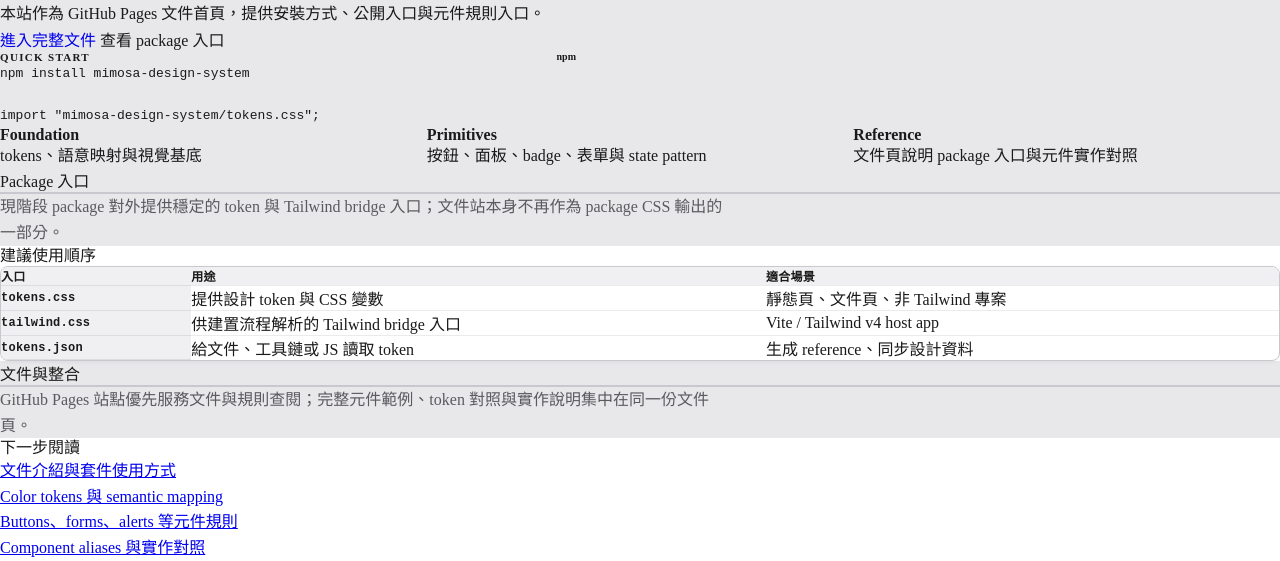
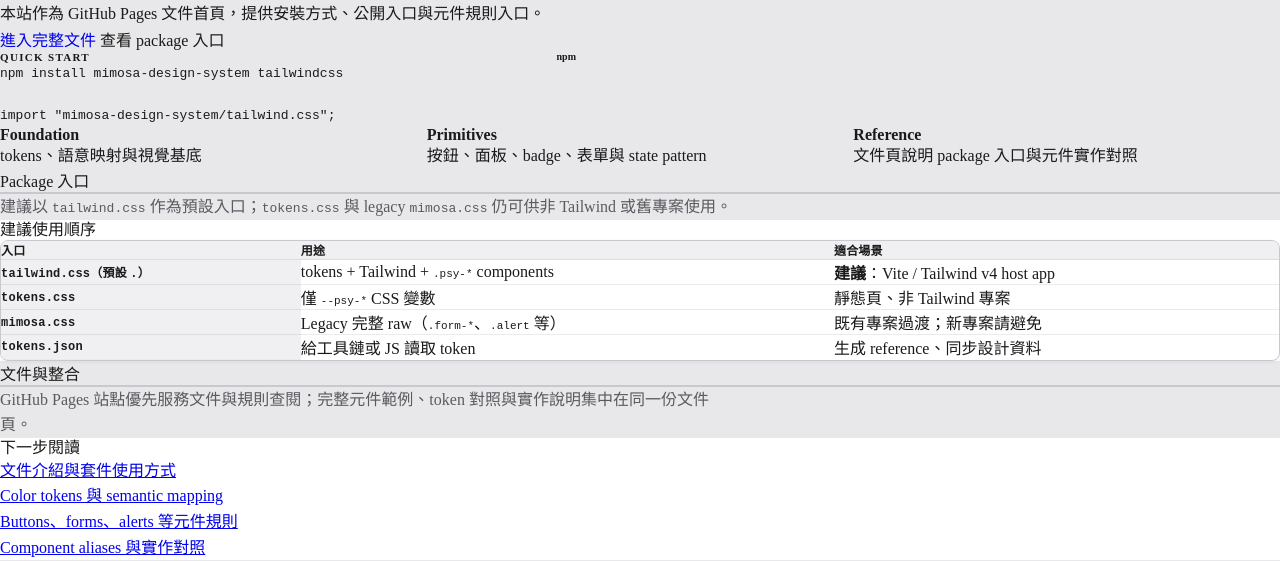
Before and after one commit to ningjing211/mimosa-ui, a website: page docs/index.html in a window 1280 px wide. Shown: the part 253-814 px from the top of the page. Drawn offline with Linux system fonts and the light colour scheme; files that its build step writes are made by us from their sources.

Commit message:
feat(package): 預設入口改為 tailwind.css
將 npm 預設 export 與 style 指向 tailwind.css，並新增 mimosa.css、
legacy.css 與 tailwind partial exports。README 與文件 Quick start
改推 Tailwind v4；mimosa.css 標為 legacy 過渡路徑。

```diff
--- a/docs/index.html
+++ b/docs/index.html
@@ -54,9 +54,9 @@
             <span class="ds-landing__panel-label">Quick start</span>
             <span class="ds-landing__panel-pill psy-brutal-block psy-chip">npm</span>
           </div>
-          <pre class="ds-landing__code"><code>npm install mimosa-design-system
+          <pre class="ds-landing__code"><code>npm install mimosa-design-system tailwindcss
 
-import "mimosa-design-system/tokens.css";</code></pre>
+import "mimosa-design-system/tailwind.css";</code></pre>
         </div>
         <ul class="ds-landing__features">
           <li class="ds-landing__feature">
@@ -79,7 +79,7 @@ import "mimosa-design-system/tokens.css";</code></pre>
       <section class="ds-section" id="package-entry" aria-labelledby="package-entry-heading">
         <h2 class="ds-section__title" id="package-entry-heading">Package 入口</h2>
         <p class="ds-section__lead">
-          現階段 package 對外提供穩定的 token 與 Tailwind bridge 入口；文件站本身不再作為 package CSS 輸出的一部分。
+          建議以 <code>tailwind.css</code> 作為預設入口；<code>tokens.css</code> 與 legacy <code>mimosa.css</code> 仍可供非 Tailwind 或舊專案使用。
         </p>
         <article class="ds-doc-card">
           <h3 class="ds-doc-card__title">建議使用順序</h3>
@@ -94,18 +94,23 @@ import "mimosa-design-system/tokens.css";</code></pre>
               </thead>
               <tbody>
                 <tr>
-                  <th scope="row"><code>tokens.css</code></th>
-                  <td>提供設計 token 與 CSS 變數</td>
-                  <td>靜態頁、文件頁、非 Tailwind 專案</td>
+                  <th scope="row"><code>tailwind.css</code>（預設 <code>.</code>）</th>
+                  <td>tokens + Tailwind + <code>.psy-*</code> components</td>
+                  <td><strong>建議</strong>：Vite / Tailwind v4 host app</td>
                 </tr>
                 <tr>
-                  <th scope="row"><code>tailwind.css</code></th>
-                  <td>供建置流程解析的 Tailwind bridge 入口</td>
-                  <td>Vite / Tailwind v4 host app</td>
+                  <th scope="row"><code>tokens.css</code></th>
+                  <td>僅 <code>--psy-*</code> CSS 變數</td>
+                  <td>靜態頁、非 Tailwind 專案</td>
+                </tr>
+                <tr>
+                  <th scope="row"><code>mimosa.css</code></th>
+                  <td>Legacy 完整 raw（<code>.form-*</code>、<code>.alert</code> 等）</td>
+                  <td>既有專案過渡；新專案請避免</td>
                 </tr>
                 <tr>
                   <th scope="row"><code>tokens.json</code></th>
-                  <td>給文件、工具鏈或 JS 讀取 token</td>
+                  <td>給工具鏈或 JS 讀取 token</td>
                   <td>生成 reference、同步設計資料</td>
                 </tr>
               </tbody>
```
Also changed, not shown: docs/design-system.html (+13 -7 lines), package.json (+7 -3 lines), README.md.
